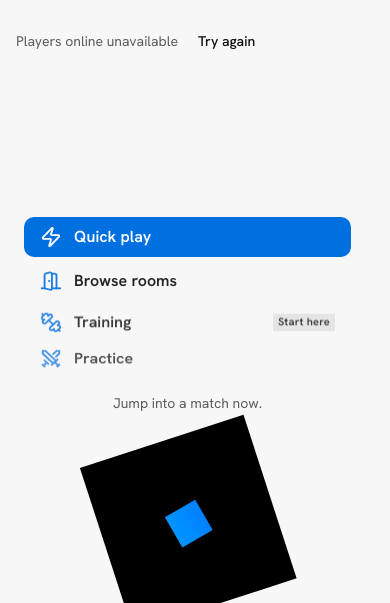
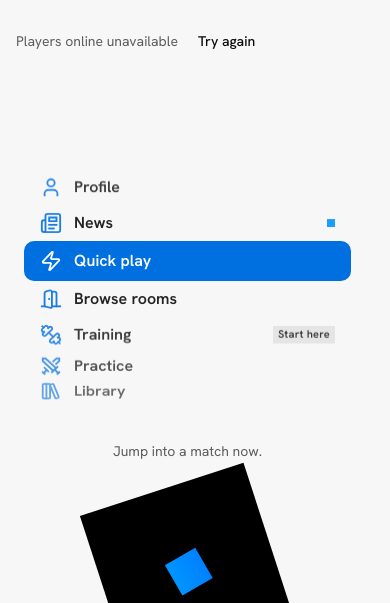
Before and after one commit to AggressiveCombo/neobox, a website with bundled scripts: page client/index.html in a window 390 px wide. Shown: the part 241-844 px from the top of the page. Built offline with nearby package versions, Linux system fonts and the light colour scheme; files whose address does not match are found by name.

Commit message:
fix(menu): drum opens on Quick play with options above and below it
- Profile and News move above Quick play; the drum mounts on Quick play, so the window has no empty end at load
- phone drum 38 px pitch, 344 px window: 7 rows
- e2e drum/menu/quick/news 3 engines on dist-r23: 66/69 before the test fix; fast-wheel test now counts from the start option; firefox fast wheel 3/3 alone (81% frames once under jobs-3 load)

```diff
--- a/client/src/ui/screens/menu-drum.ts
+++ b/client/src/ui/screens/menu-drum.ts
@@ -62,13 +62,15 @@ function pads(): (Gamepad | null)[] {
   return typeof navigator.getGamepads === "function" ? Array.from(navigator.getGamepads()) : [];
 }
 
-export function mountDrum(items: DrumItem[], label: string): Drum {
+/** `initial` is the option selected at mount (centred, with options above and below it when the list has them). */
+export function mountDrum(items: DrumItem[], label: string, initial = 0): Drum {
   const n = items.length;
   // `target` is where the input has put the drum; `pos` is where it is drawn, easing toward `target`.
   // `front` is the selected option: the target rounded and kept on the list.
-  let pos = 0;
-  let target = 0;
-  let front = 0;
+  const start = Math.min(n - 1, Math.max(0, initial));
+  let pos = start;
+  let target = start;
+  let front = start;
   let pitch = PITCH_FALLBACK_PX;
   let radius = pitch / SIN_STEP;
   let half = 0;
--- a/client/src/ui/screens/menu.css
+++ b/client/src/ui/screens/menu.css
@@ -508,9 +508,9 @@ button.home-privacy {
   }
 
   .drum {
-    --drum-pitch: 44px;
+    --drum-pitch: 38px;
     --drum-opt-h: 40px;
-    height: 296px;
+    height: 344px;
   }
 
   .menu-art {
--- a/client/src/ui/screens/menu.ts
+++ b/client/src/ui/screens/menu.ts
@@ -375,8 +375,21 @@ export const menuScreen: ScreenFactory = (ctx) => {
 
   // The training badge marks the first visit only; choosing Training dismisses it for good.
   const trainingBadge = h("span", { class: "home-badge", "aria-hidden": "true", hidden: readFlag(TRAINING_SEEN_KEY) }, "Start here");
-  // Every destination, in drum order: Quick play and Browse rooms first, Profile and News last.
+  // Every destination, in drum order: Profile and News above, then Quick play (selected at load, so the window shows
+  // options above and below it, not an empty end) and Browse rooms, then the rest.
   const items: DrumItem[] = [
+    { id: "account", label: "Profile", icon: "user", hint: "Your account and your level.", run: () => store.set({ screen: "account" }) },
+    {
+      id: "news",
+      label: "News",
+      icon: "newspaper",
+      hint: "What has changed in neobox.",
+      extra: unreadMark,
+      run: () => {
+        openNews();
+        unreadMark.hidden = !hasUnreadNews();
+      },
+    },
     { id: "quick", label: "Quick play", icon: "zap", hint: "Jump into a match now.", run: () => store.set({ screen: "quick" }) },
     { id: "browse", label: "Browse rooms", icon: "door-open", hint: "Pick a room to join, or start one.", run: () => go() },
     ...DESTINATIONS.map(
@@ -395,20 +408,8 @@ export const menuScreen: ScreenFactory = (ctx) => {
         },
       }),
     ),
-    { id: "account", label: "Profile", icon: "user", hint: "Your account and your level.", run: () => store.set({ screen: "account" }) },
-    {
-      id: "news",
-      label: "News",
-      icon: "newspaper",
-      hint: "What has changed in neobox.",
-      extra: unreadMark,
-      run: () => {
-        openNews();
-        unreadMark.hidden = !hasUnreadNews();
-      },
-    },
   ];
-  const drum = mountDrum(items, "Destinations");
+  const drum = mountDrum(items, "Destinations", items.findIndex((it) => it.id === "quick"));
 
   sync();
   syncMute();
```
Also changed, not shown: client/e2e/scenarios.mjs (+5 -2 lines).
